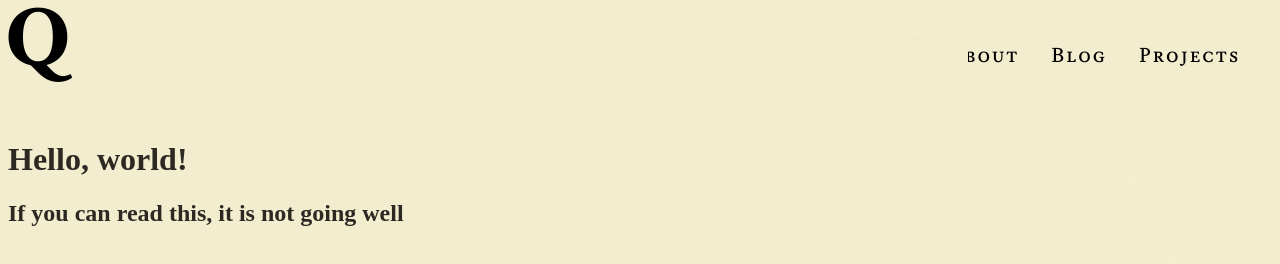
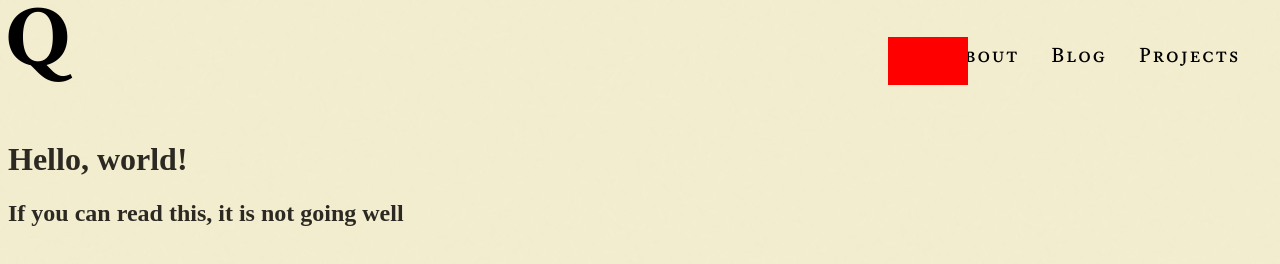
Before and after one commit to quinnlly/makedo, a plain HTML site: page index.html in a window 1280 px wide. Drawn offline with Linux system fonts and the light colour scheme; files whose address does not match are found by name.

Commit message:
still trying to fix

```diff
--- a/assets/css/style.css
+++ b/assets/css/style.css
@@ -107,25 +107,15 @@ body {
   overflow: visible;
 }
 
-/* ✅ Responsive invisible mask to hide jitter artifacts */
+/* 🟥 DEBUG: Responsive red mask to visually confirm area */
 .highlight-mask {
   position: absolute;
   top: -25%;
   left: -3em;
   width: 4em;
   height: 200%;
-  background: #f8f5d7;
+  background: red;
   z-index: 4;
-  pointer-events: none;
-}
-
-.highlight-mask::after {
-  content: "";
-  position: absolute;
-  inset: 0;
-  background-image: url('../images/paper-fiber-manila.png');
-  background-repeat: repeat;
-  opacity: 0.2;
   pointer-events: none;
 }
 
```
